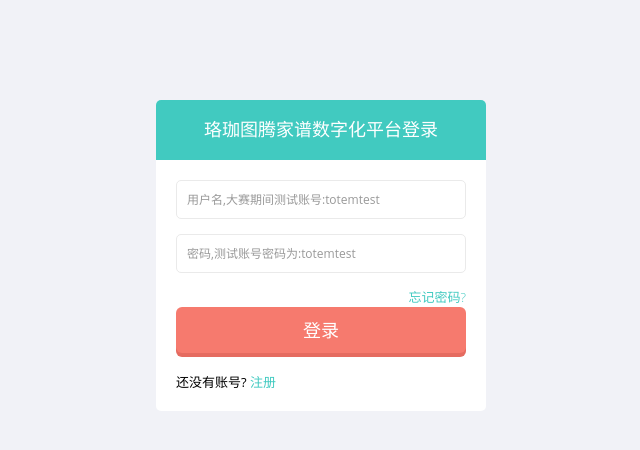
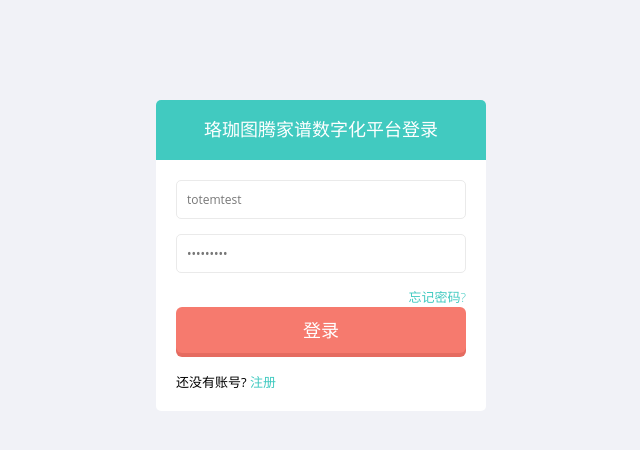
Before and after one commit to aizupu/wdjiapu, a Django app: template templates/home/login.html in a window 1280 px wide. Shown: the top 450 px of the page, without its empty margins (319-959 px from the left). Run offline with Django 3.2, Linux system fonts and the light colour scheme; the template is opened without the code that fills it, so the values that code supplies are empty; some libraries are stand-ins or nearby versions.

Commit message:
fix login

```diff
--- a/templates/home/login.html
+++ b/templates/home/login.html
@@ -37,8 +37,8 @@
     <form class="form-signin">
       <h2 class="form-signin-heading">珞珈图腾<span>家谱数字化平台</span>登录</h2>
       <div class="login-wrap">
-          <input id="username" type="text" class="form-control" placeholder="用户名,大赛期间测试账号:totemtest" autofocus>
-          <input id="password" type="password" class="form-control" placeholder="密码,测试账号密码为:totemtest">
+          <input id="username" type="text" class="form-control" value="totemtest" autofocus>
+          <input id="password" type="password" class="form-control" value="totemtest">
           <label class="checkbox">
               <!-- <input type="checkbox" value="remember-me">记住我 -->
               <span class="pull-right">
```
